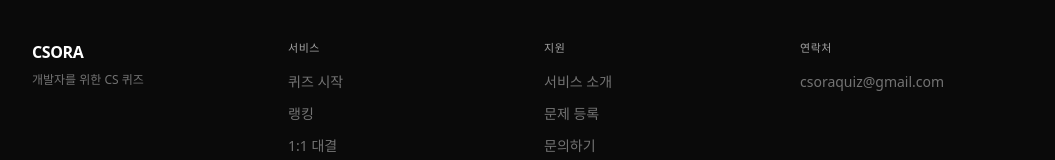
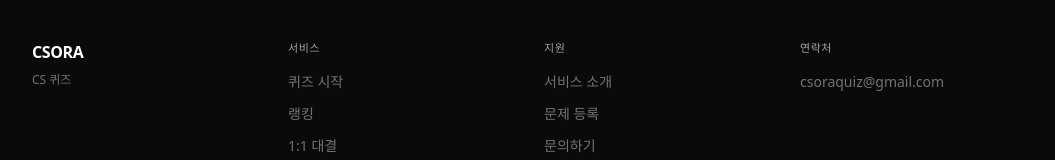
Before and after one commit to Kim-sangjae/cs-quiz, a Next.js app: page /about in a window 1280 px wide. Shown: the part 1890-2050 px from the top of the page, without its empty margins (112-1167 px from the left). Built offline with nearby package versions, Linux system fonts and the light colour scheme; no server answers.

Commit message:
fix: 푸터 소개문구 단순화
Co-Authored-By: Claude Sonnet 4.6 <noreply@anthropic.com>

```diff
--- a/src/components/Footer.tsx
+++ b/src/components/Footer.tsx
@@ -8,7 +8,7 @@ export default function Footer() {
           <div className="col-span-2 md:col-span-1">
             <p className="text-white font-bold text-base tracking-tight mb-1.5">CSORA</p>
             <p className="text-neutral-500 text-xs leading-relaxed">
-              개발자를 위한 CS 퀴즈
+              CS 퀴즈
             </p>
           </div>
 
```
